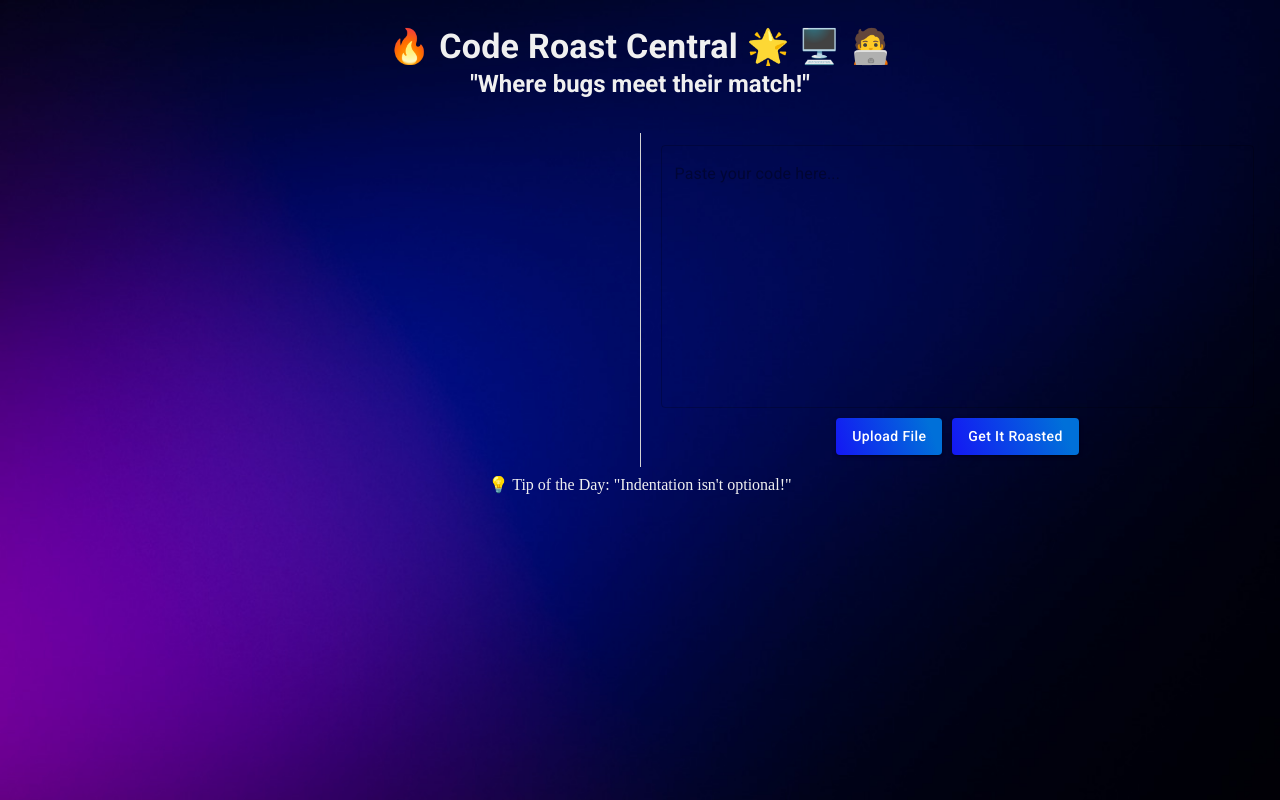
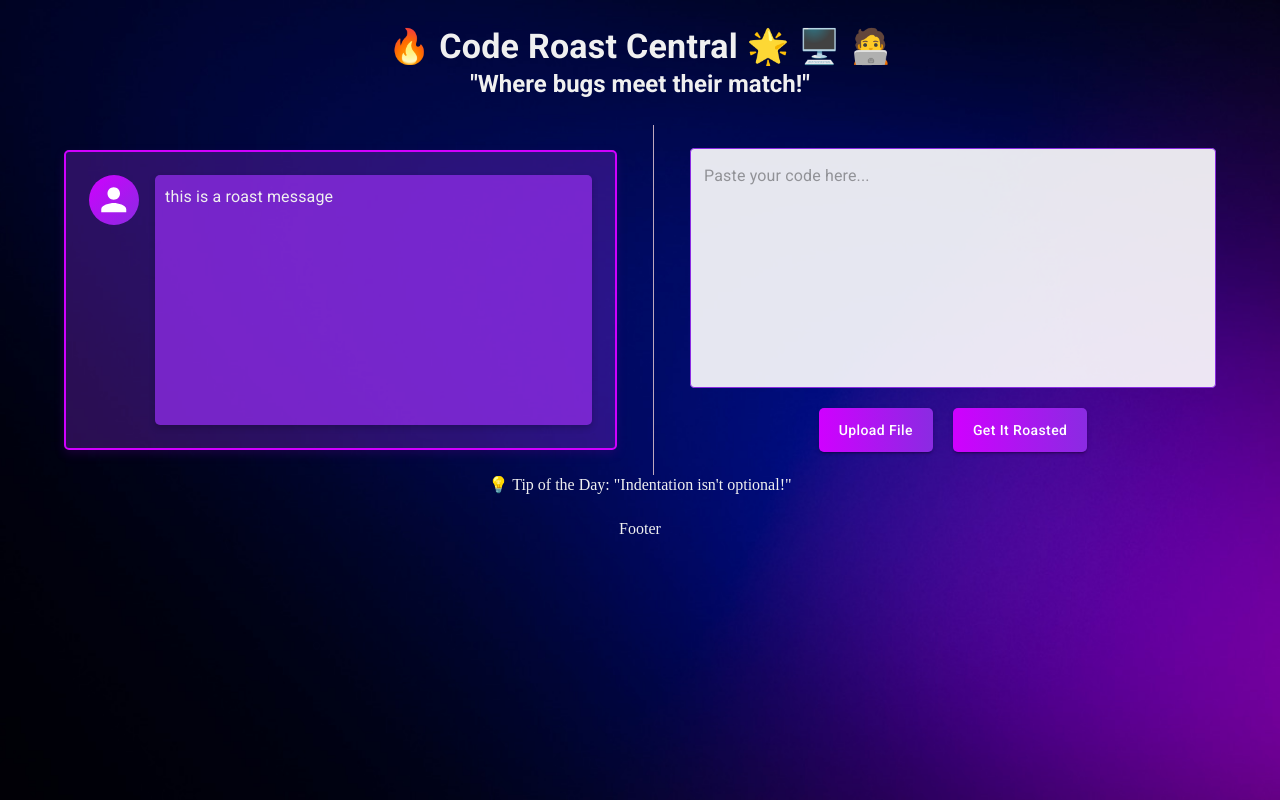
Before and after one commit to uzair11C/AI-Code-Roaster, a React (Vite) app: page / in a window 1280 px wide. Built offline with nearby package versions, Linux system fonts and the light colour scheme.

Commit message:
theme made

```diff
--- a/src/App.jsx
+++ b/src/App.jsx
@@ -1,6 +1,6 @@
 import { Box } from "@mui/material";
 import Body from "./components/Body/Body";
-// import Footer from "./components/Footer/Footer";
+import Footer from "./components/Footer/Footer";
 import RoastHeader from "./components/Header/RoastHeader";
 import Tip from "./components/Tip/Tip";
 
@@ -9,21 +9,29 @@ function App() {
         <Box
             sx={{
                 minHeight: "100vh",
-                // display: "flex",
-                // flexDirection: "column",
-                // justifyContent: "space-between",
-                // alignItems: "center",
-                backgroundImage: "url('/neon-background.jpg')",
-                backgroundSize: "100% 100%",
-                backgroundPosition: "center",
-                backgroundRepeat: "no-repeat",
+                position: "relative",
+                overflow: "hidden",
+                "&::before": {
+                    content: '""',
+                    position: "absolute",
+                    top: 0,
+                    left: 0,
+                    right: 0,
+                    bottom: 0,
+                    backgroundImage: "url('/neon-background.jpg')",
+                    backgroundSize: "100% 100%",
+                    backgroundPosition: "center",
+                    backgroundRepeat: "no-repeat",
+                    transform: "scaleX(-1)", // Flip only the background
+                    zIndex: -1, // Place behind the content
+                },
             }}
         >
             <RoastHeader />
             <Body />
             <Box className="column-center">
                 <Tip />
-                {/* <Footer /> */}
+                <Footer />
             </Box>
         </Box>
     );
--- a/src/components/Body/Body.jsx
+++ b/src/components/Body/Body.jsx
@@ -1,10 +1,33 @@
-import { Box, Button, Divider, Stack, TextField } from "@mui/material";
+import {
+    Avatar,
+    Box,
+    Button,
+    Divider,
+    Stack,
+    TextField,
+    Typography,
+} from "@mui/material";
+
+const gradientButtonStyles = {
+    background:
+        "linear-gradient(90deg, #D000FF, #8A2BE2)" /* Change to preferred colors */,
+    border: "none",
+    padding: "10px 20px",
+    color: "white",
+    borderRadius: "5px",
+    textTransform: "none",
+    transition: "box-shadow 0.3s ease-in-out",
+    ":hover": {
+        boxShadow: "0px 0px 15px 4px rgba(208,0,255,0.64)",
+    },
+};
 
 const Body = () => {
     return (
         <Stack
             direction="row"
             className="row-center"
+            spacing={2}
             divider={
                 <Divider
                     variant="middle"
@@ -12,7 +35,7 @@ const Body = () => {
                     component="hr"
                     flexItem
                     sx={{
-                        background: "#f0f0f0",
+                        background: "#D8BFD8", // Subtle lavender divider
                     }}
                 />
             }
@@ -21,40 +44,90 @@ const Body = () => {
                 width: "100%",
                 gap: "20px",
                 boxSizing: "border-box",
-                p: "0 2%",
+                p: "0 5%",
             }}
         >
+            {/* Roast area */}
             <Box
-                className="row-center"
-                sx={{ width: "100%", height: "100%" }}
-            ></Box>
+                className="column-left"
+                sx={{
+                    width: "100%",
+                    height: "300px",
+                    border: "2px solid #D000FF",
+                    borderRadius: "5px",
+                    boxSizing: "border-box",
+                    p: "2%",
+                    overflowY: "auto",
+                    background: "rgba(138, 43, 226, 0.3)",
+                    boxShadow: "0px 4px 10px rgba(75, 0, 130, 0.3)", // Subtle depth
+                }}
+            >
+                <Stack
+                    direction="row"
+                    spacing={2}
+                    sx={{ width: "100%", height: "250px" }}
+                >
+                    <Avatar
+                        alt="AI"
+                        sx={{
+                            width: 50,
+                            height: 50,
+                            background:
+                                "linear-gradient(135deg, #D000FF, #8A2BE2)",
+                        }}
+                    />
+                    <Box
+                        id="roast"
+                        sx={{
+                            flex: 1,
+                            borderRadius: "5px",
+                            background: "rgba(138, 43, 226, 0.8)", // Richer purple
+                            padding: "10px",
+                            boxShadow: "0px 3px 6px rgba(0, 0, 0, 0.2)", // Subtle shadow
+                        }}
+                    >
+                        <Typography
+                            variant="body1"
+                            sx={{
+                                wordBreak: "break-word", // Handles long words
+                            }}
+                        >
+                            this is a roast message
+                        </Typography>
+                    </Box>
+                </Stack>
+            </Box>
 
+            {/* Code input area */}
             <Box
                 className="column-center"
-                sx={{ width: "100%", height: "100%", gap: "10px" }}
+                sx={{ width: "100%", height: "100%", gap: "20px" }}
             >
                 <TextField
                     id="codeInput"
                     variant="outlined"
                     multiline
-                    rows={10}
-                    maxRows={12}
+                    rows={9}
                     placeholder="Paste your code here..."
-                    sx={{ width: "100%" }}
+                    sx={{
+                        width: "100%",
+                        background: "rgba(255, 255, 255, 0.9)",
+                        borderRadius: "5px",
+                        "& .MuiOutlinedInput-root": {
+                            "& fieldset": {
+                                borderColor: "#8A2BE2", // Matches the theme
+                            },
+                            "&:hover fieldset": {
+                                borderColor: "#D000FF", // Slight hover effect
+                            },
+                        },
+                    }}
                 />
-                <Box className="row-center" sx={{ gap: "10px" }}>
-                    <Button
-                        className="gradient-button"
-                        variant="contained"
-                        sx={{ textTransform: "none" }}
-                    >
+                <Box className="row-center" sx={{ gap: "20px" }}>
+                    <Button variant="contained" sx={gradientButtonStyles}>
                         Upload File
                     </Button>
-                    <Button
-                        className="gradient-button"
-                        variant="contained"
-                        sx={{ textTransform: "none" }}
-                    >
+                    <Button variant="contained" sx={gradientButtonStyles}>
                         Get It Roasted
                     </Button>
                 </Box>
@@ -64,11 +137,3 @@ const Body = () => {
 };
 
 export default Body;
-
-/* Rectangle 1161 */
-
-// position: absolute;
-// width: 806px;
-// height: 318px;
-
-// background: linear-gradient(71.21deg, #1900FB -22.76%, #0070D9 87.66%);
--- a/src/index.css
+++ b/src/index.css
@@ -17,12 +17,15 @@ body {
     align-items: center;
 }
 
+.column-left {
+    display: flex;
+    flex-direction: column;
+    justify-content: flex-start;
+    align-items: flex-start;
+}
+
 .header-footer-pad {
     width: 100vw;
     box-sizing: border-box;
     padding: 2%;
 }
-
-.gradient-button {
-    background: linear-gradient(71.21deg, #1900fb -22.76%, #0070d9 87.66%);
-}
```
